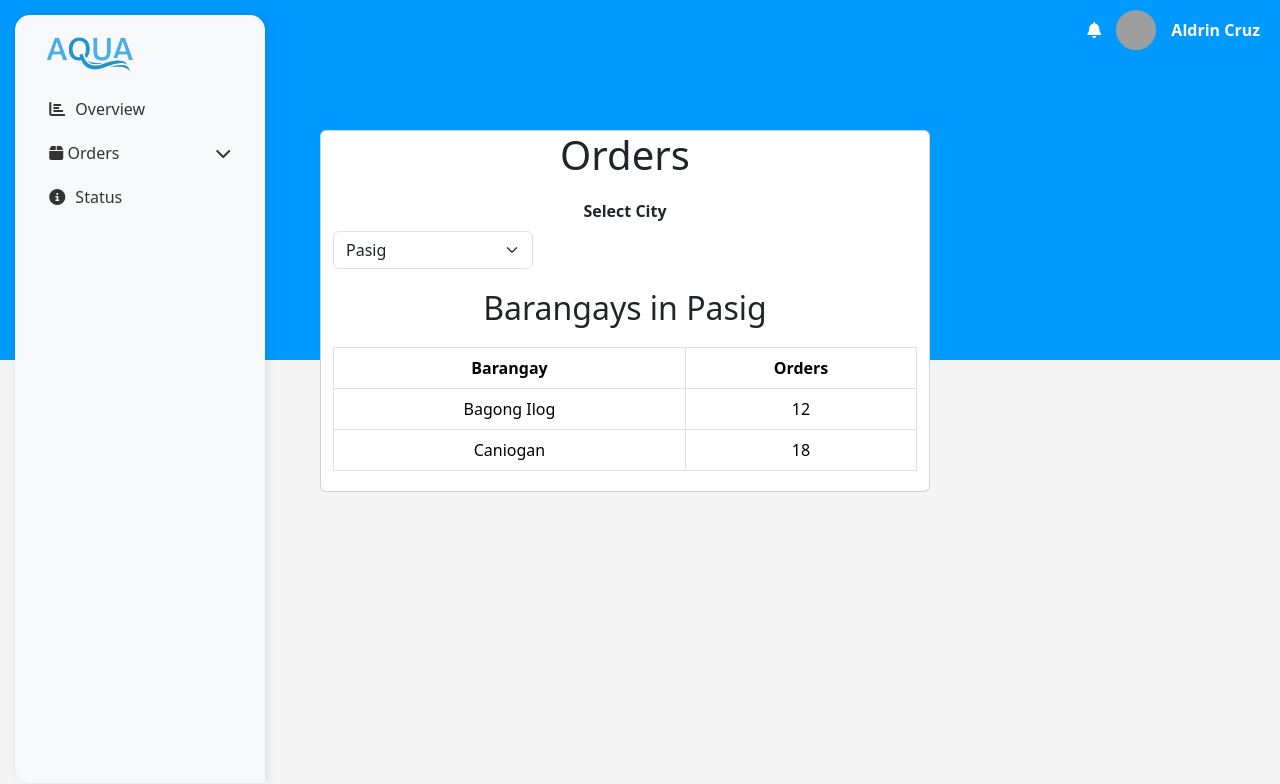
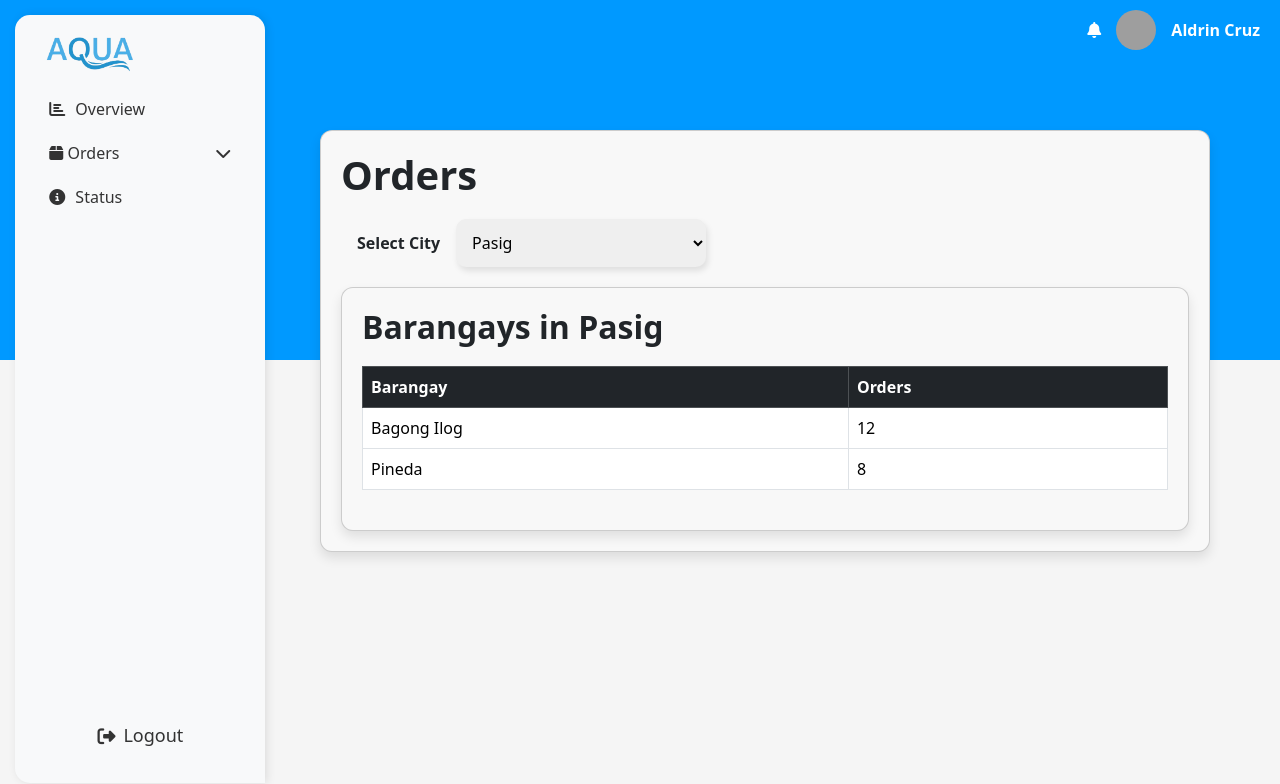
Before and after one commit to CyrilMel/Water-System, a Vue app in the folder client-side/: page /orders/area in a window 1280 px wide. Shown: the top 784 px of the page. Built offline with nearby package versions, Linux system fonts and the light colour scheme; grey boxes are pictures that could not be loaded.

Commit message:
Admin Side

```diff
--- a/client-side/src/assets/css/contact.css
+++ /dev/null
@@ -1,123 +0,0 @@
-.contact-section {
-    position: relative;
-    width: 100%;
-    min-height: 100vh;
-    display: flex;
-    flex-direction: column;
-    justify-content: center;
-    align-items: center;
-    opacity: 0;
-    transform: translateY(50px);
-    transition: opacity 0.8s ease-out, transform 0.8s ease-out;
-    padding: 20px;
-    text-align: center;
-  }
-
-  .contact-section.visible {
-    opacity: 1;
-    transform: translateY(0);
-  }
-
-  .background-container {
-    position: absolute;
-    top: 0;
-    left: 0;
-    width: 100%;
-    height: 100%;
-    overflow: hidden;
-    z-index: -1;
-  }
-
-  .background-image {
-    width: 100%;
-    height: 100%;
-    object-fit: cover;
-    filter: brightness(50%);
-  }
-
-  .wave {
-    position: absolute;
-    top: 0;
-    left: 0;
-    width: 105%;
-    z-index: 1;
-  }
-
-  .content {
-    position: relative;
-    text-align: center;
-    color: white;
-    max-width: 750px;
-    z-index: 2;
-    padding: 20px;
-  }
-
-  .contact-subtitle {
-    font-size: 1.4rem;
-    margin-bottom: 30px;
-  }
-
-  .contact-cards {
-    display: flex;
-    flex-wrap: wrap;
-    justify-content: center;
-    gap: 20px;
-  }
-
-  .contact-card {
-    background: rgba(255, 255, 255, 0.15);
-    padding: 15px;
-    border-radius: 9px;
-    text-align: center;
-    width: 280px;
-    color: white;
-    transition: transform 0.3s ease-in-out, background 0.3s ease-in-out;
-  }
-
-  .contact-card:hover {
-    transform: scale(1.06);
-    background: rgba(255, 255, 255, 0.25);
-  }
-
-  .contact-card i {
-    font-size: 2.3rem;
-    margin-bottom: 12px;
-    transition: transform 0.3s ease-in-out;
-  }
-
-  .contact-card:hover i {
-    transform: scale(1.15);
-  }
-
-  .contact-button {
-    margin-top: 30px;
-    padding: 14px 35px;
-    border: 2px solid white;
-    background: transparent;
-    color: white;
-    font-size: 1.1rem;
-    border-radius: 10px;
-    transition: all 0.3s ease-in-out;
-    cursor: pointer;
-    font-weight: 1000;
-  }
-
-  .contact-button:hover {
-    background: white;
-    color: #004cff;
-  }
-
-  @media (max-width: 768px) {
-    .contact-subtitle {
-      font-size: 1.2rem;
-    }
-
-    .contact-cards {
-      flex-direction: column;
-      align-items: center;
-    }
-
-    .contact-card {
-      width: 90%;
-    }
-  }
--- a/client-side/src/assets/css/custom.css
+++ b/client-side/src/assets/css/custom.css
@@ -6,5 +6,3 @@
 @import './chatbot.css';
 /** Map Css **/
 @import './map.css';
-/** Contact Css **/
-@import './contact.css';
--- a/client-side/src/components/AdminSidebar.vue
+++ b/client-side/src/components/AdminSidebar.vue
@@ -11,7 +11,7 @@
           <i class="fas fa-chart-bar"></i> Overview
         </router-link>
         <div class="d-flex position-relative flex-column">
-            <button class="nav-link dropdown-btn d-flex justify-content-between align-items-center"  @click="toggleOrders">
+          <button class="nav-link dropdown-btn d-flex justify-content-between align-items-center" @click="toggleOrders">
             <span><i class="fas fa-box"></i> Orders</span>
             <i :class="showOrders ? 'fas fa-chevron-up' : 'fas fa-chevron-down'"></i>
           </button>
@@ -29,6 +29,11 @@
         </router-link>
       </nav>
     </div>
+    <div class="logout-container text-center mt-4">
+      <router-link to="/logout" class="logout-link">
+        <i class="fas fa-sign-out-alt"></i> Logout
+      </router-link>
+    </div>
   </div>
 </template>
 
@@ -38,15 +43,11 @@ export default {
   data() {
     return {
       showOrders: false,
-      sidebarVisible: true,
     };
   },
   methods: {
     toggleOrders() {
       this.showOrders = !this.showOrders;
-    },
-    toggleSidebar() {
-      this.sidebarVisible = !this.sidebarVisible;
     },
   },
 };
@@ -84,7 +85,6 @@ export default {
   height: auto;
 }
 .logout-container {
-  text-align: center;
   padding: 10px;
 }
 .logout-link {
@@ -127,21 +127,6 @@ export default {
   background-color: #6c63ff;
   color: white;
 }
-.back-btn {
-  background: none;
-  border: none;
-  color: #333;
-  font-size: 16px;
-  margin-bottom: 10px;
-  cursor: pointer;
-  display: flex;
-  align-items: center;
-  gap: 5px;
-  transition: color 0.3s;
-}
-.back-btn:hover {
-  color: #6c63ff;
-}
 .active-link {
   background-color: #6c63ff;
   color: white;
--- a/client-side/src/views/OrdersView.vue
+++ b/client-side/src/views/OrdersView.vue
@@ -1,23 +1,20 @@
 <template>
   <div class="card container-fluid">
     <h1>Orders</h1>
-    <!-- Dropdown for city selection -->
     <div class="city-selection">
-      <label for="city" class="form-label">Select City</label>
-      <select id="city" v-model="selectedCity" @change="loadBarangays" class="form-select">
+      <label for="city" class="form-label mx-3">Select City</label>
+      <select id="city" v-model="selectedCity" @change="loadBarangays" class="custom-dropdown refined-dropdown">
         <option v-for="city in cities" :key="city.id" :value="city.id">
           {{ city.name }}
         </option>
       </select>
     </div>
 
-    <!-- Barangays list and Orders for selected barangay -->
     <div class="flex-container">
-      <!-- Barangays list -->
-      <div v-if="barangays.length" class="barangays-list">
+      <div v-if="barangays.length" class="barangays-list card">
         <h2>Barangays in {{ selectedCityName }}</h2>
-        <table class="table table-bordered">
-          <thead>
+        <table class="table table-bordered table-hover">
+          <thead class="table-dark">
             <tr>
               <th>Barangay</th>
               <th>Orders</th>
@@ -28,6 +25,7 @@
               v-for="barangay in barangays"
               :key="barangay.id"
               @click="selectBarangay(barangay)"
+              class="clickable-row"
             >
               <td>{{ barangay.name }}</td>
               <td>{{ barangay.orders }}</td>
@@ -35,27 +33,34 @@
           </tbody>
         </table>
       </div>
+    </div>
 
-      <!-- Orders for selected barangay -->
-      <div v-if="selectedBarangay" class="orders-list">
+    <div v-if="selectedBarangay" class="orders-list card water-theme">
       <h2>Orders for {{ selectedBarangay.name }}</h2>
-        <table class="table table-striped">
-          <thead>
+      <table class="table table-striped table-bordered">
+        <thead class="table-dark">
           <tr>
             <th>Client Name</th>
             <th>Order Details</th>
+            <th>Container Type</th>
+            <th>Refill</th>
             <th>Delivery Time</th>
+            <th>Date</th>
+            <th>Address</th>
           </tr>
         </thead>
         <tbody>
           <tr v-for="order in selectedBarangay.ordersList" :key="order.id">
             <td>{{ order.client }}</td>
             <td>{{ order.details }}</td>
+            <td>{{ order.containerType }}</td>
+            <td>{{ order.refill ? 'Yes' : 'No' }}</td>
             <td>{{ order.deliveryTime }}</td>
+            <td>{{ order.date }}</td>
+            <td>{{ order.address }}</td>
           </tr>
         </tbody>
       </table>
-      </div>
     </div>
   </div>
 </template>
@@ -76,21 +81,20 @@ export default {
             name: "Bagong Ilog",
             orders: 12,
             ordersList: [
-              { id: 1, client: "Juan Dela Cruz", details: "5 gallons", deliveryTime: "10:00 AM" },
-              { id: 2, client: "Maria Santos", details: "3 gallons", deliveryTime: "11:30 AM" },
+              { id: 1, client: "Juan Dela Cruz", details: "5 gallons", containerType: "Rounded", refill: true, deliveryTime: "10:00 AM", date: "March 19, 2025", address: "123 Bagong Ilog, Pasig" },
+              { id: 2, client: "Maria Santos", details: "3 gallons", containerType: "Normal", refill: false, deliveryTime: "11:30 AM", date: "March 19, 2025", address: "456 Bagong Ilog, Pasig" },
             ],
           },
           {
             id: 102,
-            name: "Caniogan",
-            orders: 18,
+            name: "Pineda",
+            orders: 8,
             ordersList: [
-              { id: 3, client: "Pedro Reyes", details: "8 gallons", deliveryTime: "9:00 AM" },
-              { id: 4, client: "Ana Dela Cruz", details: "4 gallons", deliveryTime: "12:00 PM" },
+              { id: 3, client: "Jose Ramirez", details: "2 gallons", containerType: "Rounded", refill: true, deliveryTime: "9:00 AM", date: "March 19, 2025", address: "789 Pineda, Pasig" },
+              { id: 4, client: "Ana Dela Cruz", details: "4 gallons", containerType: "Normal", refill: false, deliveryTime: "12:00 PM", date: "March 19, 2025", address: "101 Pineda, Pasig" },
             ],
           },
         ],
-        // Add other city barangay data here as needed
       },
       selectedCity: 1,
       selectedCityName: 'Pasig',
@@ -102,7 +106,7 @@ export default {
     loadBarangays() {
       this.selectedCityName = this.cities.find(city => city.id === this.selectedCity).name;
       this.barangays = this.barangaysData[this.selectedCity] || [];
-      this.selectedBarangay = null; // Reset selected barangay when city changes
+      this.selectedBarangay = null;
     },
     selectBarangay(barangay) {
       this.selectedBarangay = barangay;
@@ -116,6 +120,13 @@ export default {
 
 <style scoped>
 
+.card {
+  padding: 20px;
+  border-radius: 12px;
+  box-shadow: 0px 6px 12px rgba(0, 0, 0, 0.1);
+  background-color: #f8f8f8;
+}
+
 .city-selection {
   margin-bottom: 20px;
 }
@@ -124,54 +135,47 @@ export default {
   font-weight: bold;
 }
 
+.custom-dropdown {
+  width: 250px;
+  padding: 12px;
+  border: none;
+  border-radius: 10px;
+  font-size: 16px;
+  outline: none;
+  transition: all 0.3s;
+  box-shadow: 2px 4px 6px rgba(0, 0, 0, 0.1);
+}
+
+.refined-dropdown:hover, .refined-dropdown:focus {
+  background: #ffffff;
+  box-shadow: 2px 6px 8px rgba(0, 0, 0, 0.15);
+}
+
 .table {
   width: 100%;
   margin-bottom: 20px;
 }
 
-.barangays-list {
-  flex: 1; /* This allows the barangays list to take up available space */
+
+
+.barangays-list, .orders-list {
+  flex: 1;
+  padding: 20px;
+  border-radius: 12px;
 }
 
 .orders-list {
-  flex: 1; /* This allows the orders list to take up available space */
-  margin-left: 20px; /* Add space between the two sections */
-}
-
-.table th, .table td {
-  text-align: center;
+  margin-top: 20px;
 }
 
 h1, h2 {
   margin-bottom: 20px;
-}
-
-.form-select {
-  width: 200px;
+  font-weight: 600;
 }
 
 .flex-container {
   display: flex;
-  justify-content: space-between;
+  flex-direction: column;
   gap: 20px;
 }
-
-@media (min-width: 768px) {
-  .content {
-    flex-direction: column;
-  }
-
-  .flex-container {
-    display: flex;
-    justify-content: space-between;
-  }
-
-  .barangays-list {
-    width: 45%;
-  }
-
-  .orders-list {
-    width: 45%;
-  }
-}
 </style>
```
Also changed, not shown: client-side/src/components/ContactUs.vue (+122 -0 lines), client-side/src/views/DashboardView.vue (+12 -12 lines). Lines whose indentation alone changed are shown as unchanged.
